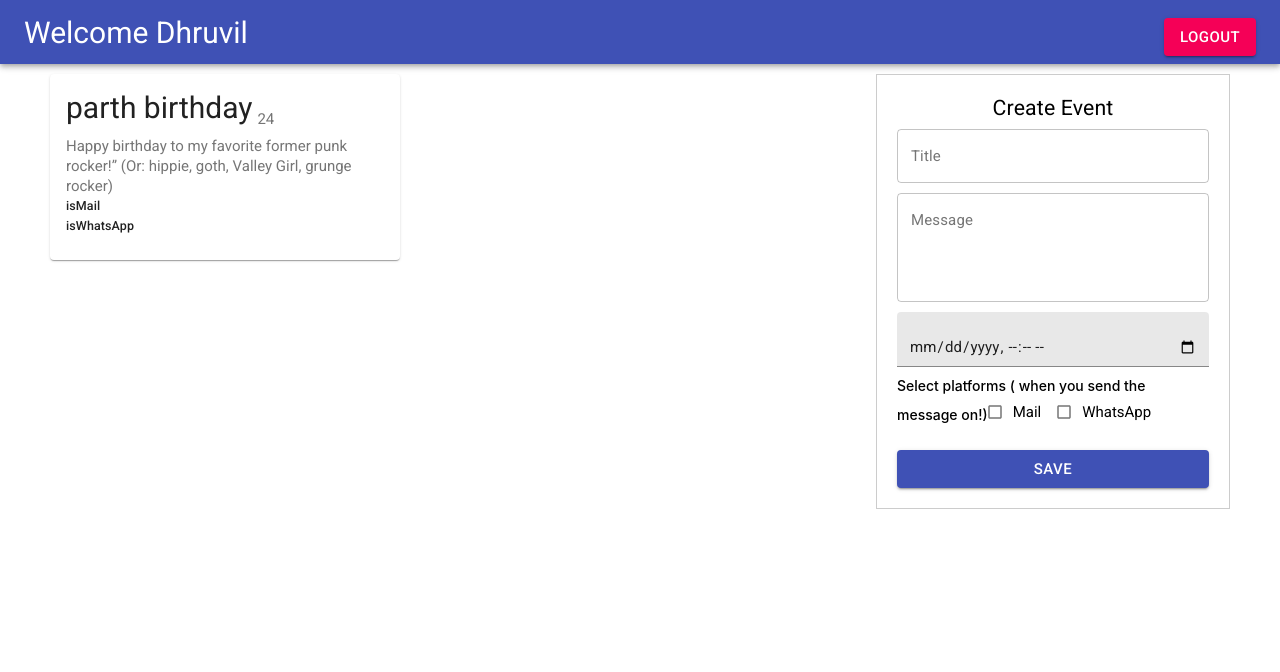
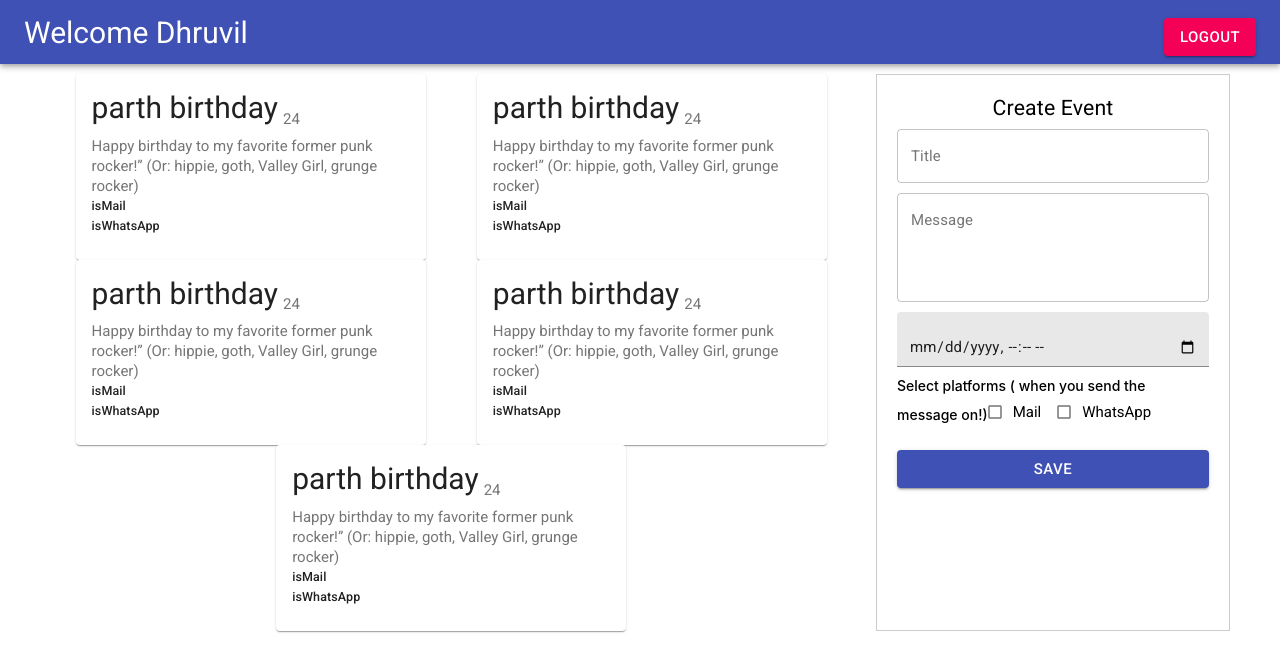
Before and after one commit to lucifer2355/event-messange, a React (Create React App) app in the folder client/: page / in a window 1280 px wide. Shown: the top 672 px of the page. Built offline with nearby package versions, Linux system fonts and the light colour scheme.

Commit message:
add some events list style

```diff
--- /dev/null
+++ b/client/src/components/EventsList/EventsList.scss
@@ -0,0 +1,9 @@
+.event__list {
+  flex: 0 0 68%;
+
+  &__cards-view {
+    display: flex;
+    flex-wrap: wrap;
+    justify-content: space-around;
+  }
+}
--- a/client/src/components/EventsList/EventsList.tsx
+++ b/client/src/components/EventsList/EventsList.tsx
@@ -4,7 +4,36 @@ import EventCard from "../EventCard/EventCard";
 const EventsList: React.FC = () => {
   const date = new Date().getDate();
   return (
-    <div>
+    <div className='event__list'>
+      <div className='event__list__cards-view'>
+        <EventCard
+          title='parth birthday'
+          message='Happy birthday to my favorite former punk rocker!” (Or: hippie, goth, Valley Girl, grunge rocker)'
+          dateTime={date}
+          isMail={true}
+          isWhatsApp={true}
+        />
+        <EventCard
+          title='parth birthday'
+          message='Happy birthday to my favorite former punk rocker!” (Or: hippie, goth, Valley Girl, grunge rocker)'
+          dateTime={date}
+          isMail={true}
+          isWhatsApp={true}
+        />
+        <EventCard
+          title='parth birthday'
+          message='Happy birthday to my favorite former punk rocker!” (Or: hippie, goth, Valley Girl, grunge rocker)'
+          dateTime={date}
+          isMail={true}
+          isWhatsApp={true}
+        />
+        <EventCard
+          title='parth birthday'
+          message='Happy birthday to my favorite former punk rocker!” (Or: hippie, goth, Valley Girl, grunge rocker)'
+          dateTime={date}
+          isMail={true}
+          isWhatsApp={true}
+        />
         <EventCard
           title='parth birthday'
           message='Happy birthday to my favorite former punk rocker!” (Or: hippie, goth, Valley Girl, grunge rocker)'
@@ -13,6 +42,7 @@ const EventsList: React.FC = () => {
           isWhatsApp={true}
         />
       </div>
+    </div>
   );
 };
 
--- a/client/src/sass/main.scss
+++ b/client/src/sass/main.scss
@@ -11,3 +11,4 @@
 @import "../components/NavBar/NacBar.scss";
 @import "../components/AddEventForm/AddEventForm.scss";
 @import "../components/EventCard/EventCard.scss";
+@import "../components/EventsList/EventsList.scss";
```
Lines whose indentation alone changed are shown as unchanged.
